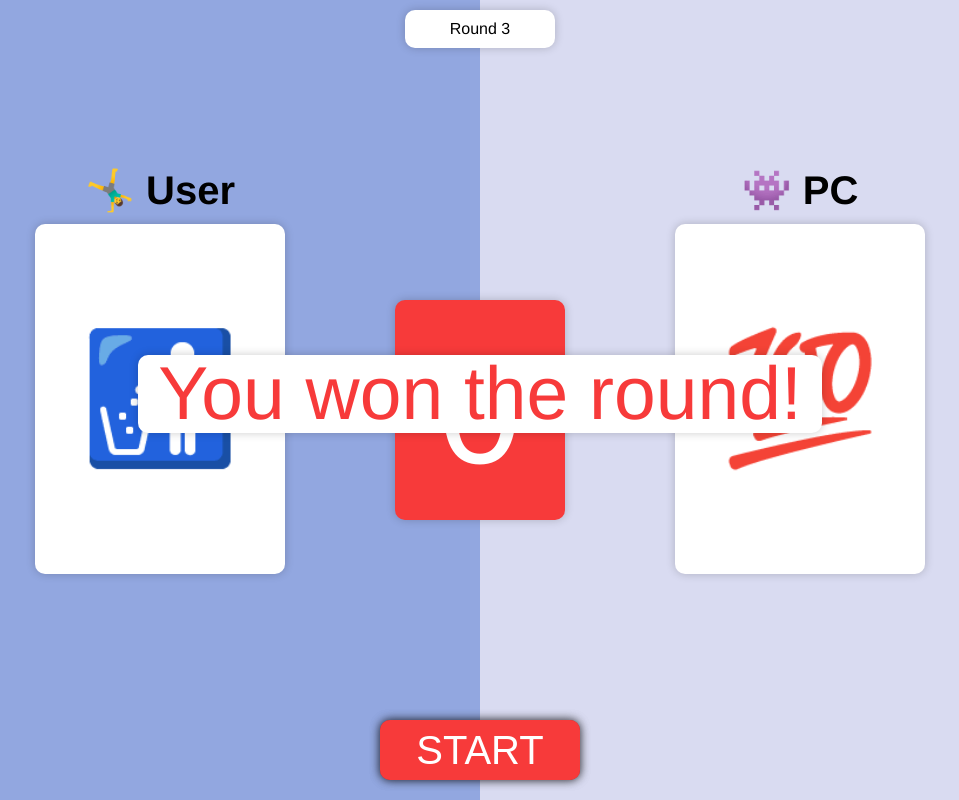
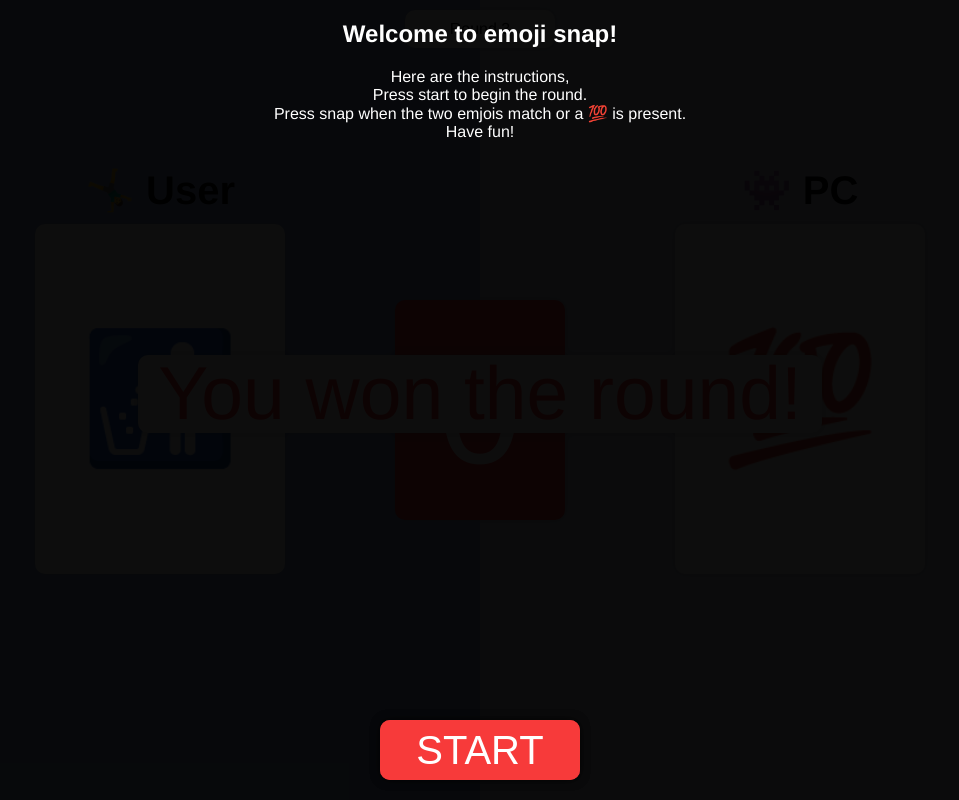
Before and after one commit to alextylr/macRepo, a plain HTML site: page index.html in a window 1280 px wide. Shown: the whole page, without its empty margins (160-1119 px from the left). Drawn offline with Linux system fonts and the light colour scheme.

Commit message:
instructions

```diff
--- a/index.html
+++ b/index.html
@@ -32,7 +32,13 @@
 
 
 <!-- instructions -->
-<div class="instructions"></div>
+<div id="instructions" class="instructions">
+	<h2>Welcome to emoji snap!</h2>
+	<p>Here are the instructions,<br>
+	Press start to begin the round.<br>
+	Press snap when the two emjois match or a 💯 is present.<br>
+	Have fun!</p>
+</div>
 	<button>Snap</button>
 	<button onclick="start();">start</button>
 	<!--<button>Reset</button>-->
--- a/script.js
+++ b/script.js
@@ -31,10 +31,18 @@ var joker = '💯';
 var currentRound = 0;
 var count = countdownFrom;
 
+// html stuff
+var instructions = document.getElementById('instructions');
 
 var start = function () {
 	countdown();
-};
+
+	// change the interface
+	instructions.className= "instructions hide";
+	setTimeout(function () {
+	instructions.parentNode.removeChild(instructions);
+	}, 510)
+}
 
 var countdown = function () {
 	if (count != 0) {
--- a/style.css
+++ b/style.css
@@ -125,6 +125,19 @@ button:hover, button:active{
 	background-color: #f64c4c;
 	box-shadow: 0 0 10px rgba(0,0,0,.1);
 }
+
+.instructions{
+	position: absolute;
+	top: 0; bottom: 0;
+	left: 0; right: 0;
+	background-color: rgba(0,0,0,.95);
+	color: #ffffff;
+	text-align: center;
+	transition: opacity 500ms;
+}
+.instructions.hide{
+	opacity: 0;
+}
 /*<html>
 <!-- abs positioned element -->
 <div class="current round">
```
